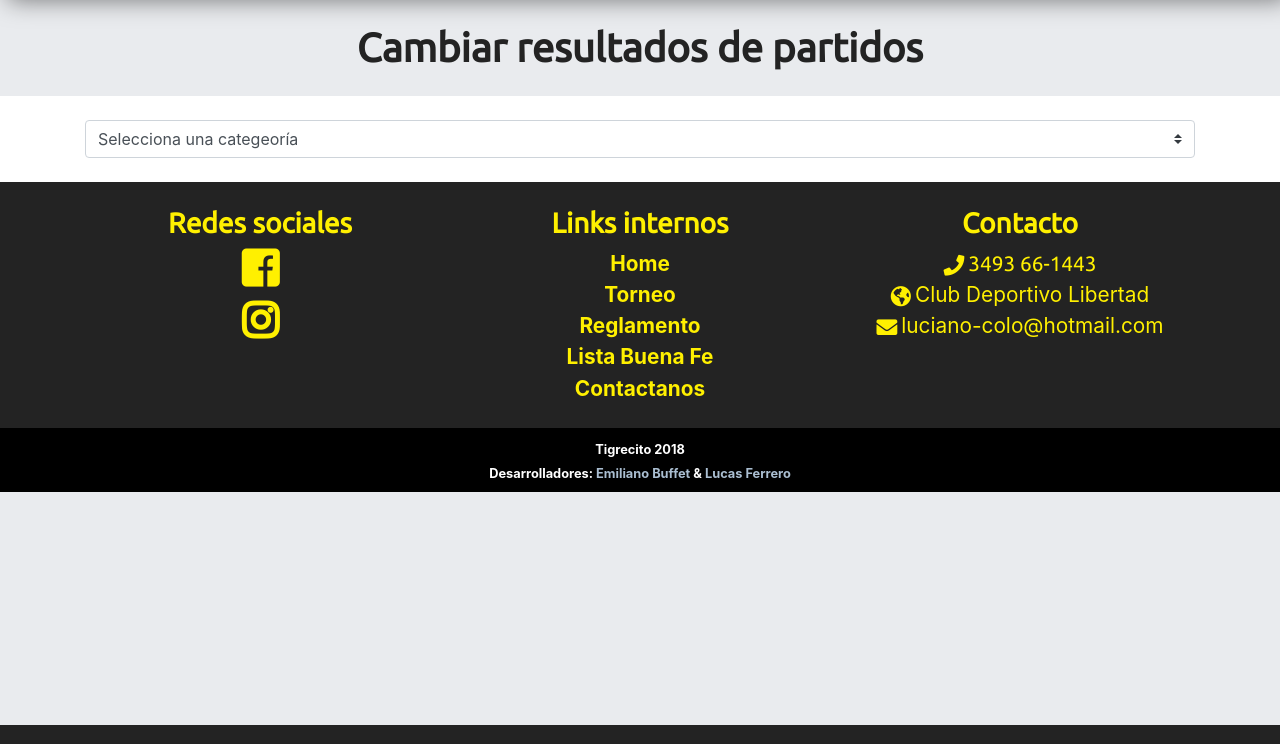
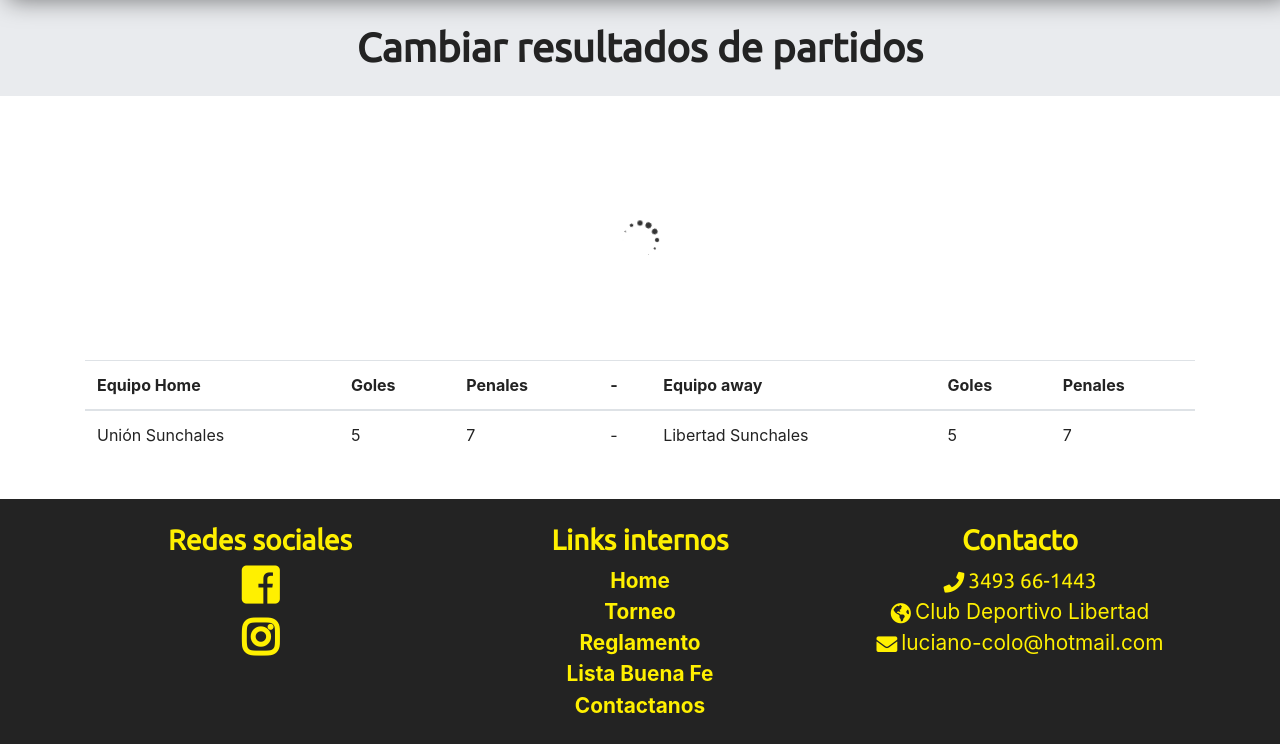
Before and after one commit to EmiBuffet/Tigrecito, a Django app: template tournament/templates/cambiar-resultados.html in a window 1280 px wide. Shown: the part 75-819 px from the top of the page. Run offline with Django 3.2, Linux system fonts and the light colour scheme; the template is opened without the code that fills it, so the values that code supplies are empty; some libraries are stand-ins or nearby versions; some web fonts are replaced.

Commit message:
arreglo componente

```diff
--- a/static/js/cambiarResultadoPartidos.js
+++ b/static/js/cambiarResultadoPartidos.js
@@ -3,11 +3,21 @@
 Vue.component('tg-partido', {
     data: function() {
         return {
-            myName: 'Lucas'
+            isSendingInfo: false
         }
     },
-    template: '<h1>{{myName}}</h1>',
-    props: ['partido']
+    template: `
+    <tr>
+        <td>Unión Sunchales</td>
+        <td>5</td>
+        <td>7</td>
+        <td>-</td>
+        <td>Libertad Sunchales</td>
+        <td>5</td>
+        <td>7</td>
+    </tr>
+    `,
+    props: ['partido'],
     methods: {
 
     }
@@ -17,9 +27,12 @@
     el: '#cambiarPartidos',
     delimiters: ["[%", "%]"],
     data: {
-        selectedCategory: 'default' // watch this prop so you can fetch the API.
+        selectedCategory: 'default', // watch this prop so you can fetch the API.
+        isFetchingCategories: true
     },
     methods: {
+        getAllCategories: function() {
 
+        }
     }
 })
--- a/tournament/templates/cambiar-resultados.html
+++ b/tournament/templates/cambiar-resultados.html
@@ -8,7 +8,7 @@
 </div>
 <div id="cambiarPartidos">
     <main class="white-container py-4">
-        <div class="container">
+        <div class="container" v-if="!isFetchingCategories">
             <select class="custom-select" v-model="selectedCategory">
                 <option value="default">Selecciona una categeoría</option>
                 <option value="1">2006</option>
@@ -16,10 +16,40 @@
                 <option value="3">2008</option>
             </select>
         </div>
+        <div class="sk-circle" v-else>
+            <div class="sk-circle1 sk-child"></div>
+            <div class="sk-circle2 sk-child"></div>
+            <div class="sk-circle3 sk-child"></div>
+            <div class="sk-circle4 sk-child"></div>
+            <div class="sk-circle5 sk-child"></div>
+            <div class="sk-circle6 sk-child"></div>
+            <div class="sk-circle7 sk-child"></div>
+            <div class="sk-circle8 sk-child"></div>
+            <div class="sk-circle9 sk-child"></div>
+            <div class="sk-circle10 sk-child"></div>
+            <div class="sk-circle11 sk-child"></div>
+            <div class="sk-circle12 sk-child"></div>
+        </div>
 
         <div class="container">
-            <tg-partido></tg-partido>
-            <tg-partido></tg-partido>
+            <div class="table-responsive">
+                <table class="table">
+                    <thead>
+                        <tr>
+                            <th scope="col">Equipo Home</th>
+                            <th scope="col">Goles</th>
+                            <th scope="col">Penales</th>
+                            <th>-</th>
+                            <th scope="col">Equipo away</th>
+                            <th scope="col">Goles</th>
+                            <th scope="col">Penales</th>
+                        </tr>
+                    </thead>
+                    <tbody>
+                        <tr is="tg-partido"></tr>
+                    </tbody>
+                </table>
+            </div>
         </div>
     </main>
 </div>
```
